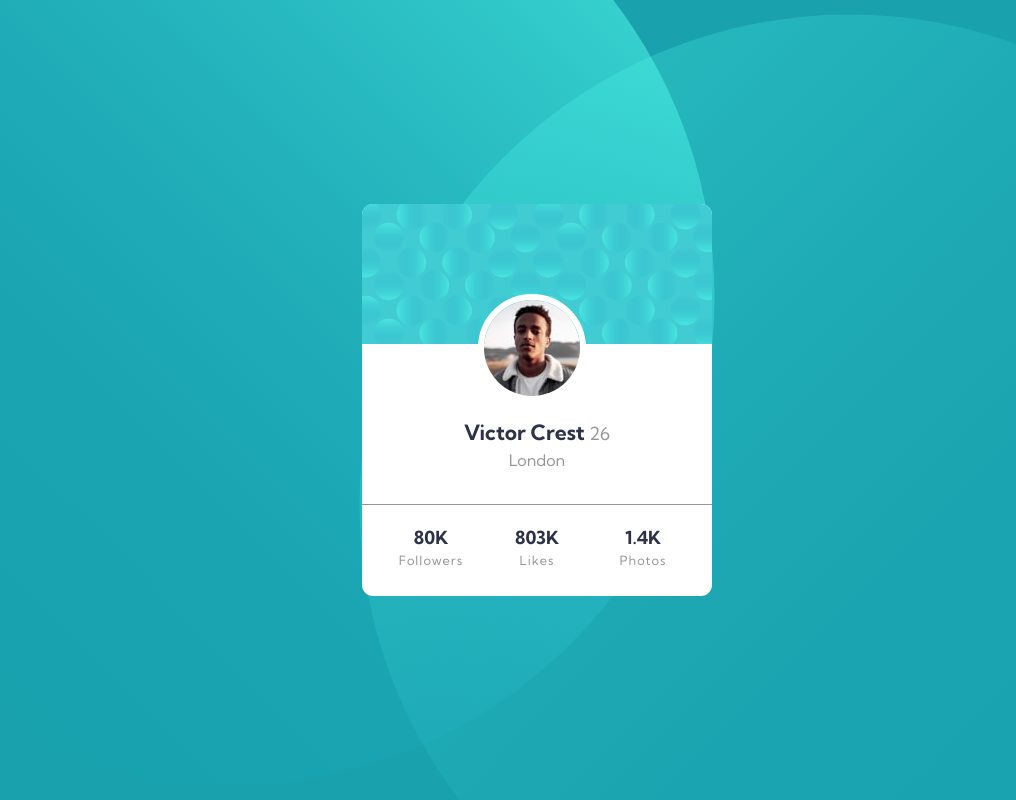
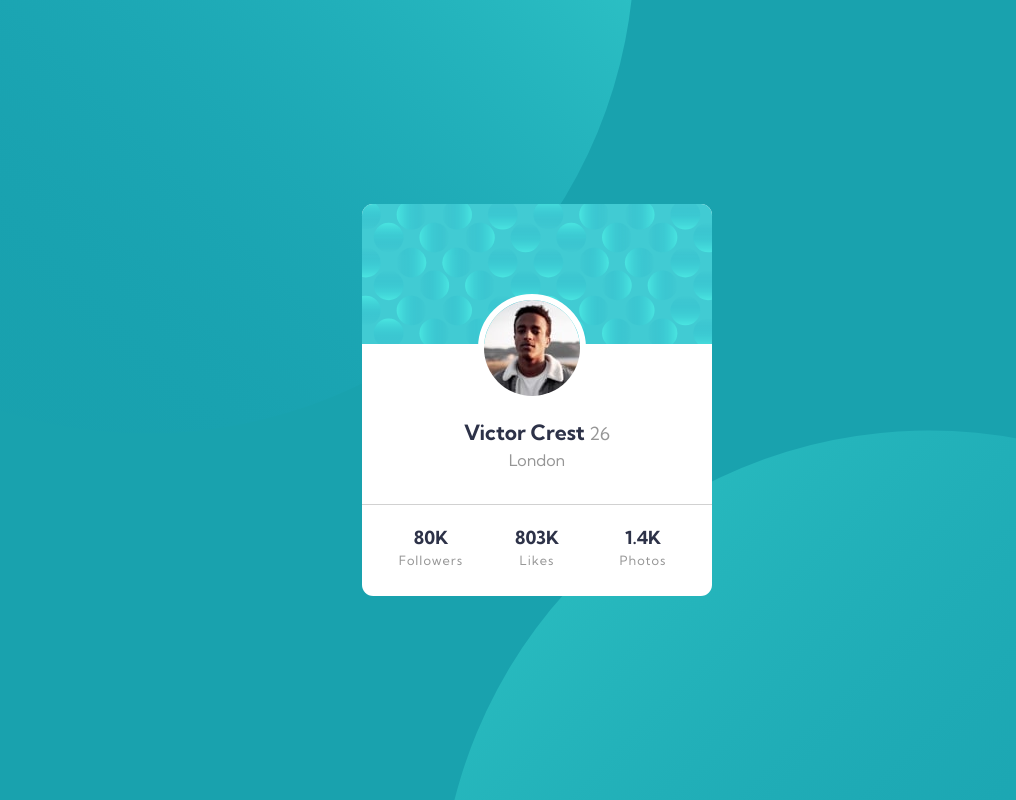
Before and after one commit to oryanhach/profile-card-component, a plain HTML site: page index.html in a window 1280 px wide. Shown: the whole page, without its empty margins (103-1119 px from the left). Drawn offline with Linux system fonts and the light colour scheme.

Commit message:
added desktop design

```diff
--- a/style.css
+++ b/style.css
@@ -122,14 +122,14 @@ body {
 
 .background__image-top {
 	position: absolute;
-	top: -12rem;
+	top: -14rem;
 	left: -10rem;
 }
 
 .background__image-bottom {
 	position: absolute;
-	right: -10rem;
-	bottom: -12rem;
+	right: -15rem;
+	bottom: -8rem;
 }
 
 .card {
@@ -155,7 +155,7 @@ body {
 	text-align: center;
 	color: var(--clr-gray-dark);
 	font-weight: var(--fw-regular);
-	border-bottom: 0.1px solid var(--clr-gray-dark);
+	border-bottom: 0.7px solid hsl(0, 0%, 82%);
 	padding-bottom: 2rem;
 	position: relative;
 	top: -2.2rem;
@@ -194,3 +194,15 @@ body {
 	font-size: 0.8rem;
 	letter-spacing: 1px;
 }
+
+@media (min-width: 768px) {
+	.background__image-top {
+		top: -34rem;
+		left: -15rem;
+	}
+
+	.background__image-bottom {
+		right: -15rem;
+		bottom: -38rem;
+	}
+}
```
